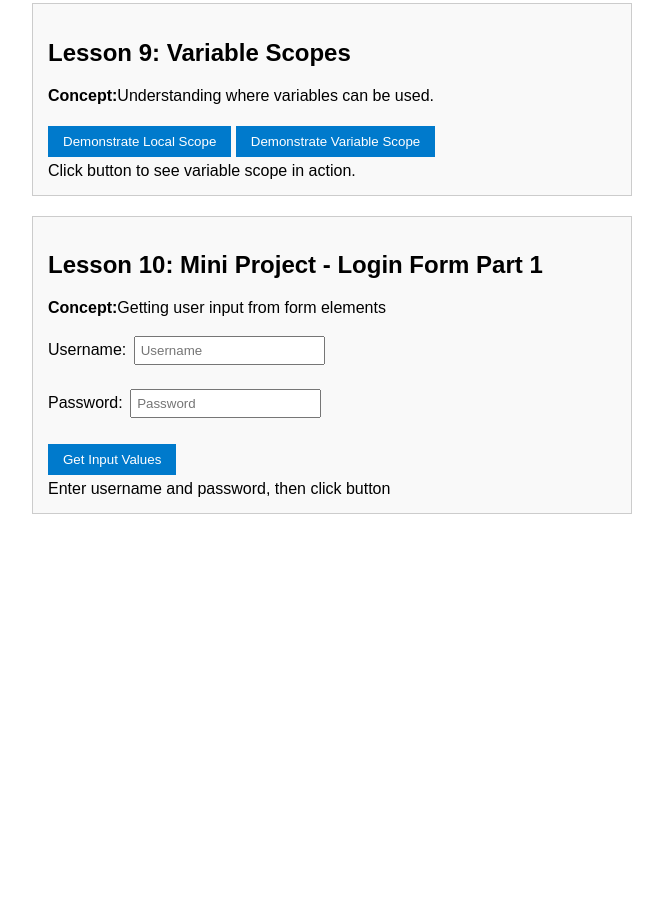
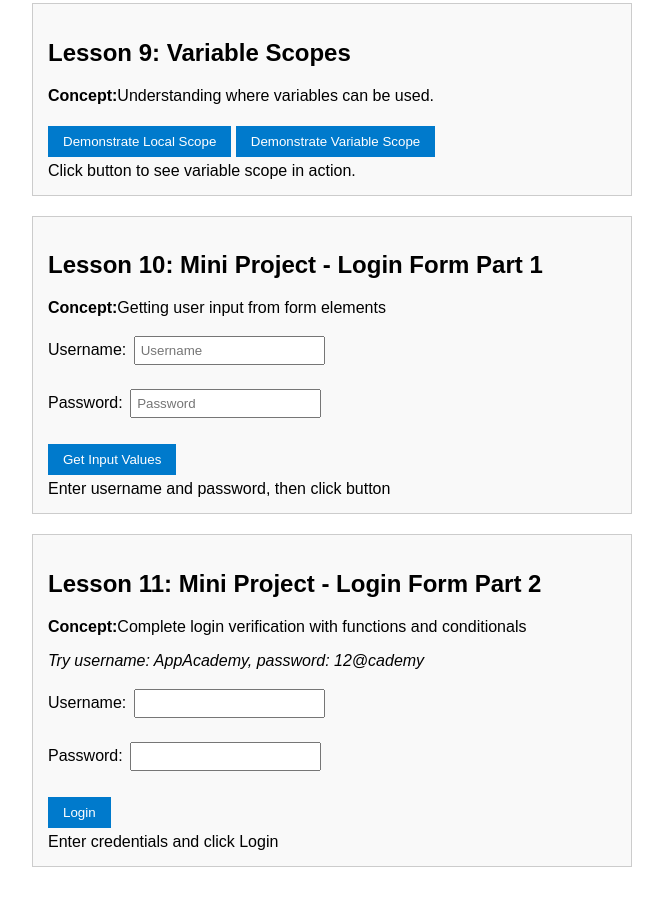
Before and after one commit to phenyocode/week4-javascript, a plain HTML site: page index.html in a window 1280 px wide. Shown: the part 1807-2712 px from the top of the page, without its empty margins (308-971 px from the left). Before the commit the page ends 2381 px from the top, so only its background shows below. Drawn offline with Linux system fonts and the light colour scheme.

Commit message:
Login Form Part 2

```diff
--- a/index.html
+++ b/index.html
@@ -220,6 +220,43 @@
       </script>
     </div>
 
+    <!--Lesson 11-->
+
+    <div class="lesson">
+        <h2>Lesson 11: Mini Project - Login Form Part 2</h2>
+        <p><strong>Concept:</strong>Complete login verification with functions and conditionals</p>
+        <p><em>Try username: AppAcademy, password: 12@cademy</em></p>
+
+        <form>
+            <label for="usernameInput11">Username:</label>
+            <input type="text" id="usernameInput11"/> <br><br>
+
+            <label for="passwordInput11">Password:</label>
+            <input type="password" id="passwordInput11"/> <br><br>
+
+            <button type="button" onclick="verifyUser11()">Login</button>
+        </form>
+        <div class="output" id="message11">Enter credentials and click Login</div>
+
+        <script>
+            function verifyUser11() {
+                var username = document.getElementById("usernameInput11").value;
+                var password = document.getElementById("passwordInput11").value;
+                checkUserCreds(username, password);
+            }
+
+            function checkUserCreds(username, password) {
+                var adminUsername = "AppAcademy";
+                var adminPassword = "12@cademy";
+
+                if (username == adminUsername && password == adminPassword) {
+                    document.getElementById("message11").innerHTML = "Correct. Logging you in...";
+                } else {
+                    document.getElementById("message11").innerHTML = "Username or password is incorrect";
+                }
+            }
+        </script>
+    </div>
 
 
 
```
